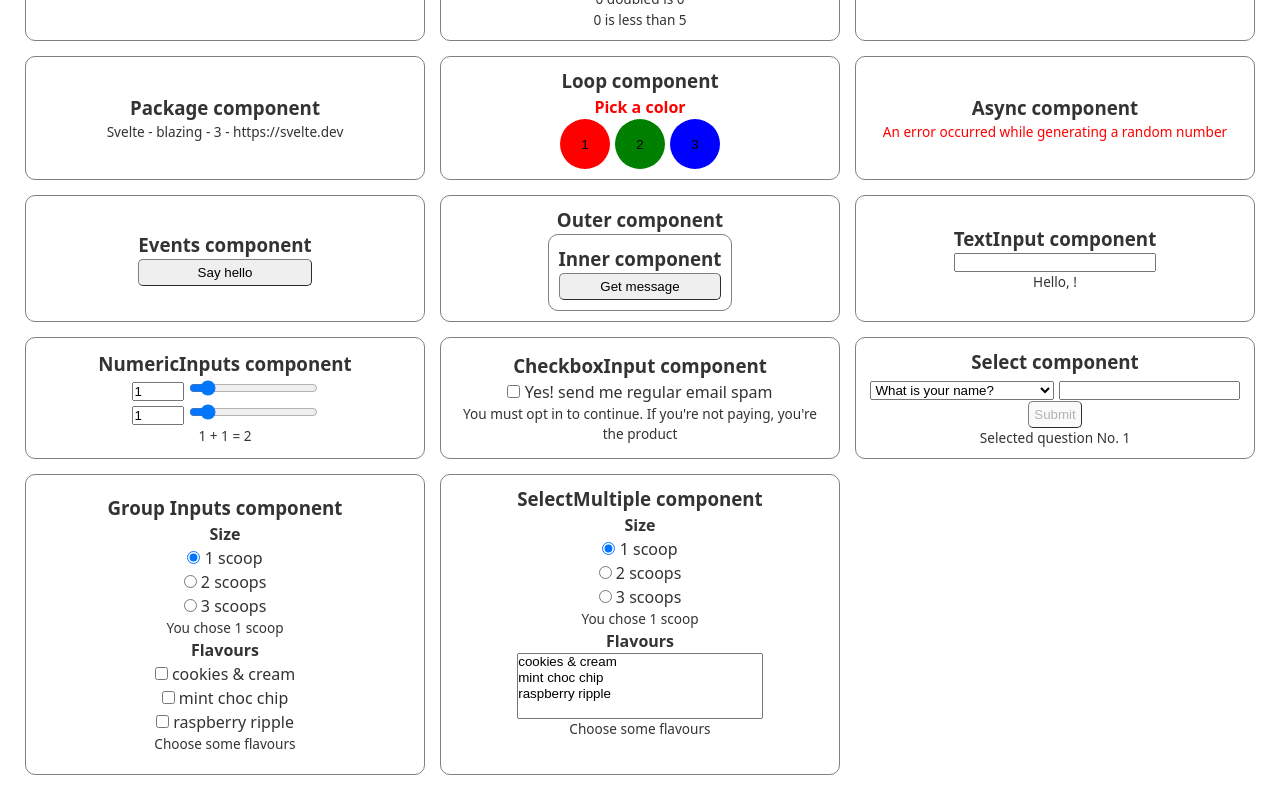
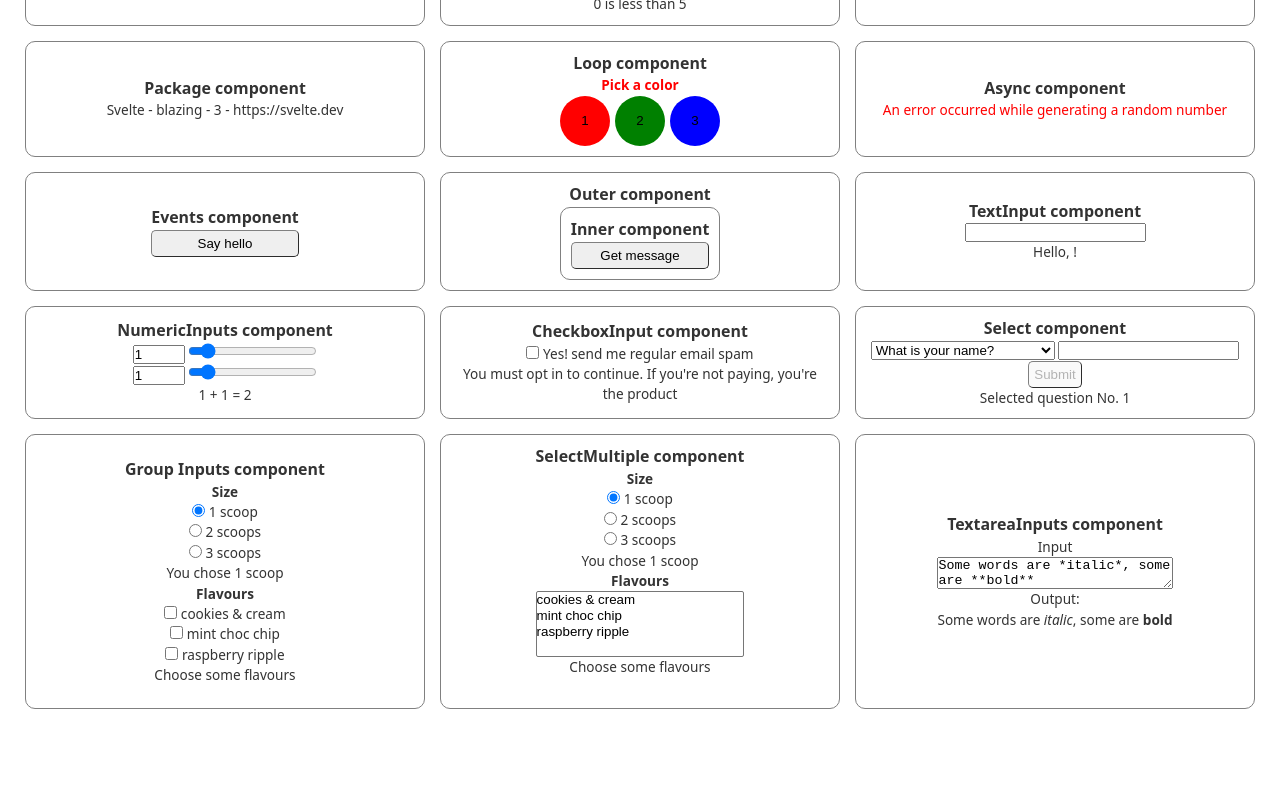
Before and after one commit to nicrodriguezval/svelte-test, a SvelteKit app: page / in a window 1280 px wide. Shown: the part 485-1285 px from the top of the page. After the commit the page ends 1219 px from the top, so only its background shows below. Built offline with nearby package versions, Linux system fonts and the light colour scheme.

Commit message:
TextareaInputs component

```diff
--- /dev/null
+++ b/src/components/TextareaInputs.svelte
@@ -0,0 +1,23 @@
+<script>
+	import { marked } from 'marked';
+
+	let value = 'Some words are *italic*, some are **bold**';
+</script>
+
+<section>
+	<h3>TextareaInputs component</h3>
+
+	<label for="ta">Input</label>
+	<textarea id="ta" bind:value />
+
+	<p>Output:</p>
+	<article>
+		<div>{@html marked(value)}</div>
+	</article>
+</section>
+
+<style>
+	article {
+		text-align: left;
+	}
+</style>
--- a/src/routes/+page.svelte
+++ b/src/routes/+page.svelte
@@ -14,6 +14,7 @@
 	import Select from '../components/Select.svelte';
 	import GroupInputs from '../components/GroupInputs.svelte';
 	import SelectMultiple from '../components/SelectMultiple.svelte';
+	import TextareaInputs from '../components/TextareaInputs.svelte';
 
 	const name = 'Svelte';
 	const src = 'https://compote.slate.com/images/697b023b-64a5-49a0-8059-27b963453fb1.gif';
@@ -57,6 +58,7 @@
 	<Select />
 	<GroupInputs />
 	<SelectMultiple />
+	<TextareaInputs />
 </main>
 
 <style>
--- a/static/globals.css
+++ b/static/globals.css
@@ -13,6 +13,7 @@ body {
 	line-height: 1.5;
 	color: #333;
 	min-height: 100vh;
+	font-size: 0.85rem;
 }
 
 section {
@@ -30,7 +31,3 @@ button {
 	border-color: gray;
 	border-width: 1px;
 }
-
-p {
-	font-size: 0.85rem;
-}
```
Also changed, not shown: package.json (+8 -2 lines), 2 other files (tests, documents, lock files or other folders).
